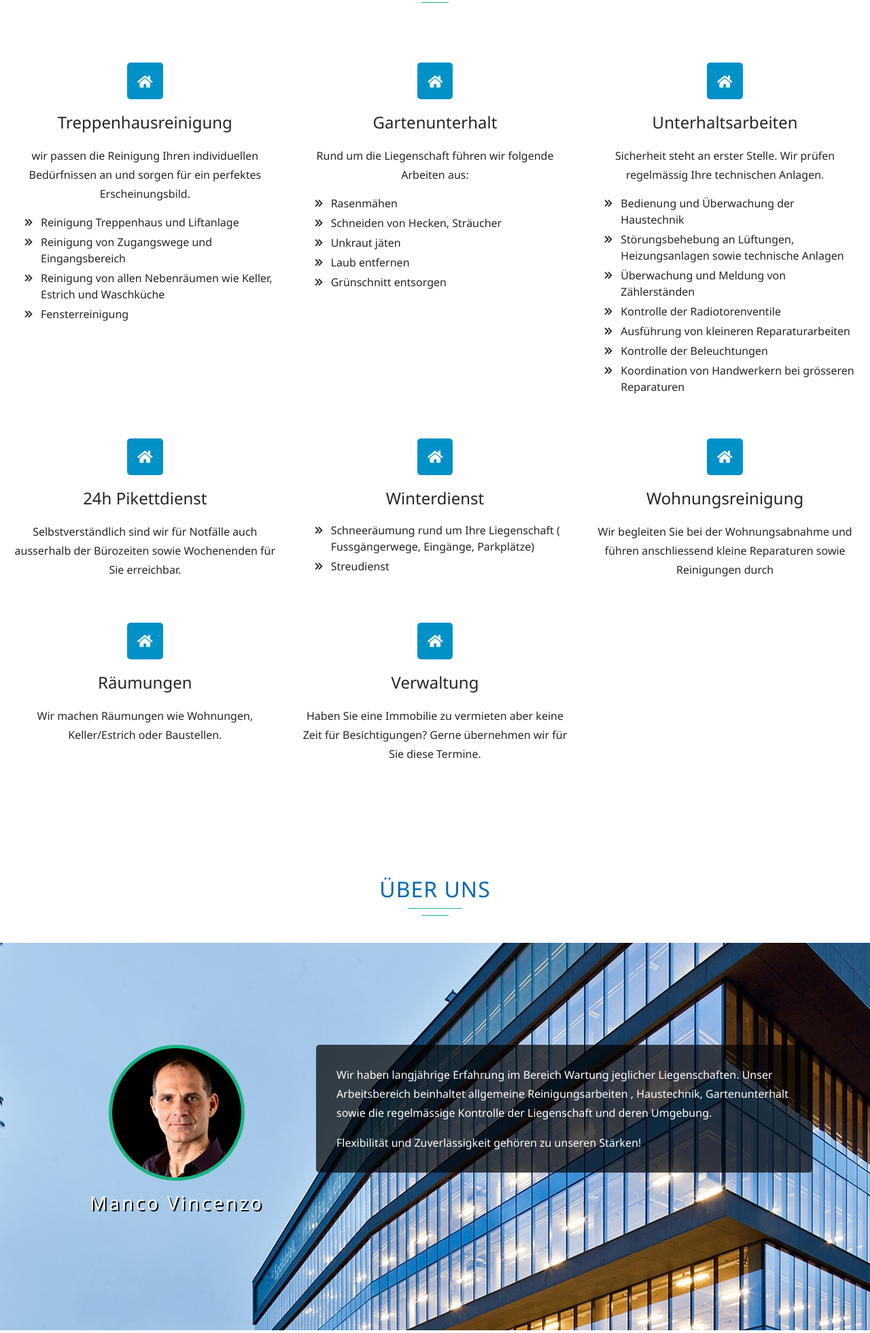
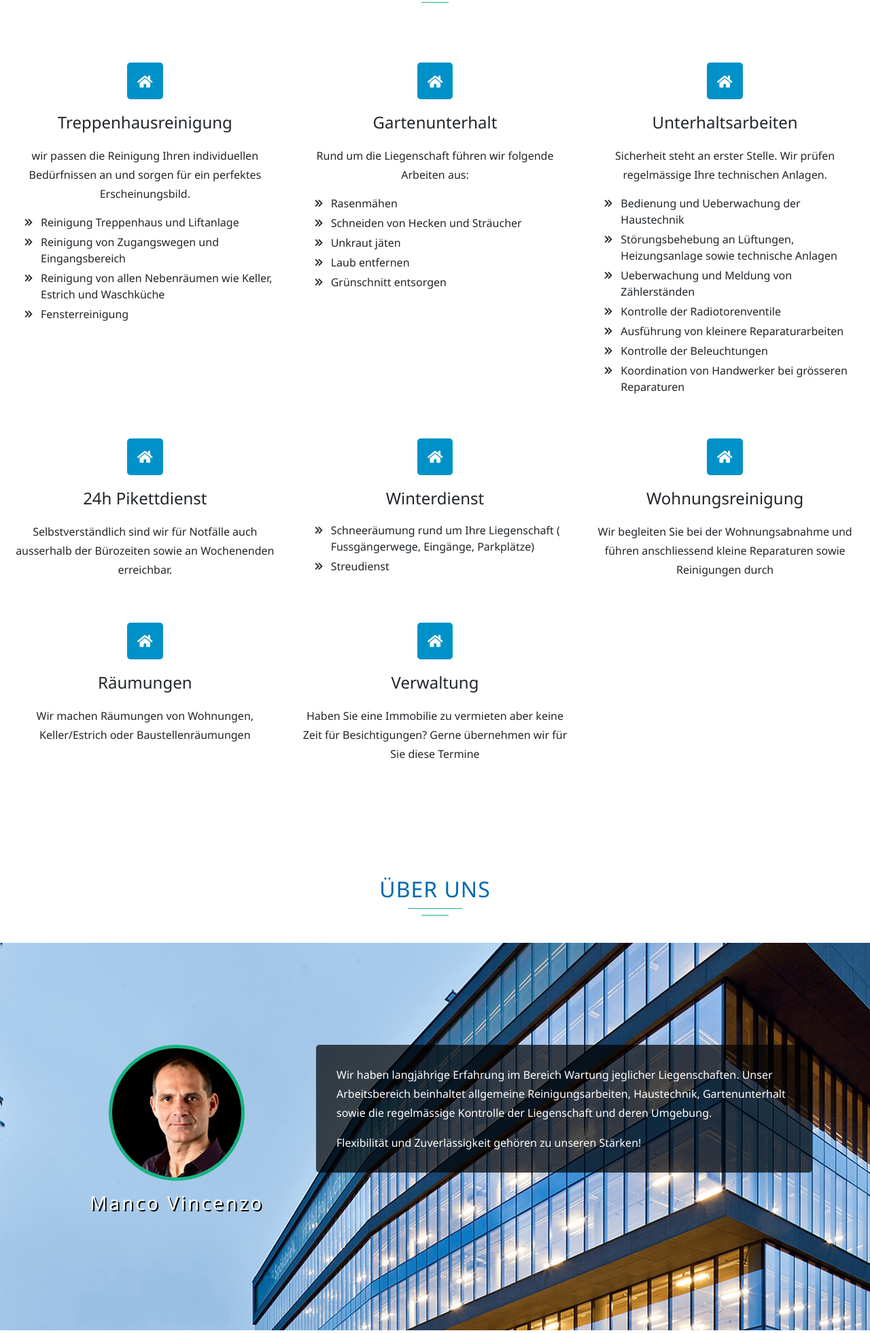
Before and after one commit to jokac88/manco_immoservice, a PHP site: page / in a window 1280 px wide. Shown: the part 1004-2965 px from the top of the page at 68% size. Run offline with PHP 8.4, Linux system fonts and the light colour scheme.

Commit message:
correct text, remove required for company name

```diff
--- a/index.php
+++ b/index.php
@@ -189,7 +189,7 @@
 									Reinigung Treppenhaus und Liftanlage
 								</li>
 								<li>
-								Reinigung von Zugangswege und Eingangsbereich
+									Reinigung von Zugangswegen und Eingangsbereich
 								</li>
 								<li>
 									Reinigung von allen Nebenräumen wie Keller, Estrich und Waschküche
@@ -216,7 +216,7 @@
 									Rasenmähen
 								</li>
 								<li>
-									Schneiden von Hecken, Sträucher
+									Schneiden von Hecken und Sträucher
 								</li>
 								<li>
 									Unkraut jäten
@@ -239,29 +239,29 @@
 								Unterhaltsarbeiten
 							</h4>
 							<p class="text">
-								Sicherheit steht an erster Stelle. Wir prüfen regelmässig Ihre technischen Anlagen.
+								Sicherheit steht an erster Stelle. Wir prüfen regelmässige Ihre technischen Anlagen.
 							</p>
 							<ul>
 								<li>
-									Bedienung und Überwachung der Haustechnik
+									Bedienung und Ueberwachung der Haustechnik
 								</li>
 								<li>
-									Störungsbehebung an Lüftungen, Heizungsanlagen sowie technische Anlagen
+									Störungsbehebung an Lüftungen, Heizungsanlage sowie technische Anlagen
 								</li>
 								<li>
-									Überwachung und Meldung von Zählerständen
+									Ueberwachung und Meldung von Zählerständen
 								</li>
 								<li>
 									Kontrolle der Radiotorenventile
 								</li>
 								<li>
-									Ausführung von kleineren Reparaturarbeiten
+									Ausführung von kleinere Reparaturarbeiten
 								</li>
 								<li>
 									Kontrolle der Beleuchtungen
 								</li>
 								<li>
-									Koordination von Handwerkern bei grösseren Reparaturen
+									Koordination von Handwerker bei grösseren Reparaturen
 								</li>
 							</ul>
 						</div>
@@ -275,7 +275,7 @@
 								24h Pikettdienst
 							</h4>
 							<p class="text">
-								Selbstverständlich sind wir für Notfälle auch ausserhalb der Bürozeiten sowie Wochenenden für Sie erreichbar.
+								Selbstverständlich sind wir für Notfälle auch ausserhalb der Bürozeiten sowie an Wochenenden erreichbar.
 							</p>
 						</div>
 						<div class="col-md-6 col-lg-4 pt-5 wow slideInUp">
@@ -319,7 +319,7 @@
 								Räumungen
 							</h4>
 							<p class="text">
-								Wir machen Räumungen wie Wohnungen, Keller/Estrich oder Baustellen.
+								Wir machen Räumungen von Wohnungen, Keller/Estrich oder Baustellenräumungen
 							</p>
 						</div>
 						<div class="col-md-6 col-lg-4 pt-5 wow slideInUp">
@@ -333,7 +333,7 @@
 							</h4>
 							<p class="text">
 								Haben Sie eine Immobilie zu vermieten aber keine Zeit für Besichtigungen? Gerne übernehmen wir für Sie diese
-								Termine.
+								Termine
 							</p>
 						</div>
 					</div>
@@ -362,8 +362,8 @@
 								<div class="box">
 									<p>
 										Wir haben langjährige Erfahrung im Bereich Wartung jeglicher Liegenschaften. Unser Arbeitsbereich beinhaltet
-										allgemeine Reinigungsarbeiten , Haustechnik, Gartenunterhalt sowie die regelmässige Kontrolle der
-										Liegenschaft und deren Umgebung.
+										allgemeine Reinigungsarbeiten, Haustechnik, Gartenunterhalt sowie die regelmässige Kontrolle der Liegenschaft
+										und deren Umgebung.
 									</p>
 									<p>
 										Flexibilität und Zuverlässigkeit gehören zu unseren Stärken!
@@ -481,7 +481,7 @@
 							</p>
 							<p class="value">
 								Manco Immoservice,<br />
-								obere Rebgasse 14b,<br />
+								Obere Rebgasse 14b,<br />
 								4314 Zeiningen
 							</p>
 						</div>
@@ -512,9 +512,9 @@
 							<form method="POST" action="phpform.php">
 								<div class="form-group">
 									<label>
-										Firmenname <span>*</span>
+										Firmenname
 									</label>
-									<input name="comapny_name" type="text" class="col-md-8 form-control" required />
+									<input name="comapny_name" type="text" class="col-md-8 form-control" />
 								</div>
 								<div class="form-group">
 									<label>
```
